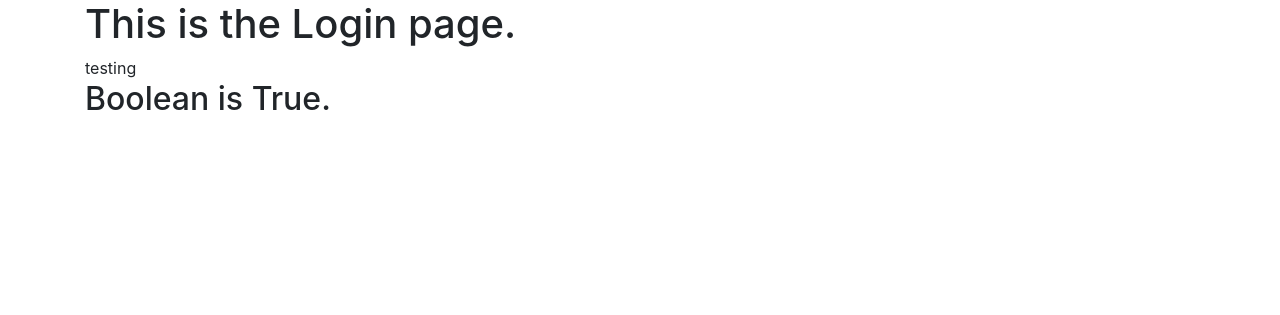
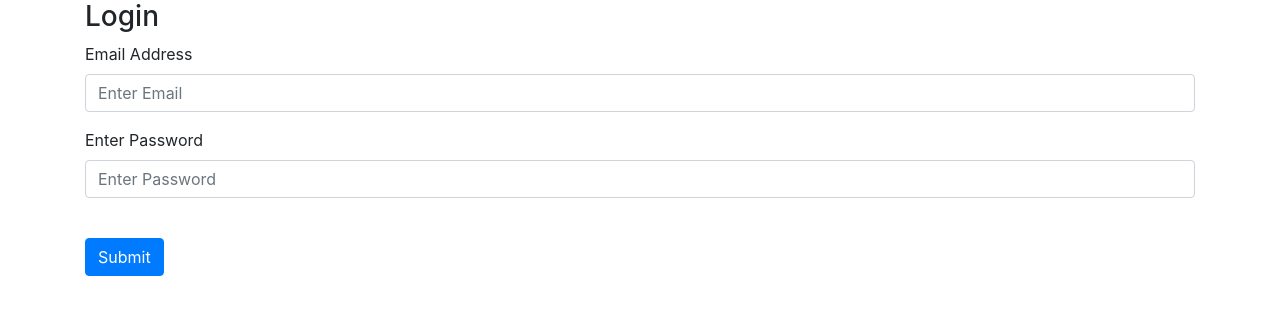
Before and after one commit to rohitchauraisa1997/flask-notes, a Flask app: page /login in a window 1280 px wide. Shown: the part 56-371 px from the top of the page. Run offline with Flask 2, Linux system fonts and the light colour scheme; some libraries are stand-ins or nearby versions.

Commit message:
login template update

```diff
--- a/website/templates/login.html
+++ b/website/templates/login.html
@@ -1,19 +1,39 @@
+
 {% extends "base.html"%}
 
 {% block title %}
-Login
+Login Page
 {%endblock%}
+{% block content %}
+<!--<h1>This is the Login page.</h1>-->
+<form method="POST">
+    <h3 allign="center"> Login</h3>
+    <div class="form-group">
+        <label for="email">Email Address</label>
+        <input
+            type="email"
+            class="form-control"
+            id="email"
+            name="email"
+            placeholder="Enter Email"
+        />
 
-{% block content %}
-<h1>This is the Login page.</h1>
-{{text}}
-{%if boolean==True %}
-    <h2>
-        Boolean is True.
-    </h2>
-{%else%}
-    <h2>
-        Boolean is False.
-    </h2>
-{%endif%}
+    </div>
+
+    <div class="form-group">
+        <label for="password">Enter Password</label>
+        <input
+            type="password"
+            class="form-control"
+            id="password"
+            name="password"
+            placeholder="Enter Password"
+        />
+
+    </div>
+
+    <br />
+    <button type="submit" class="btn btn-primary">Submit</button>
+
+</form>
 {% endblock %}
```
